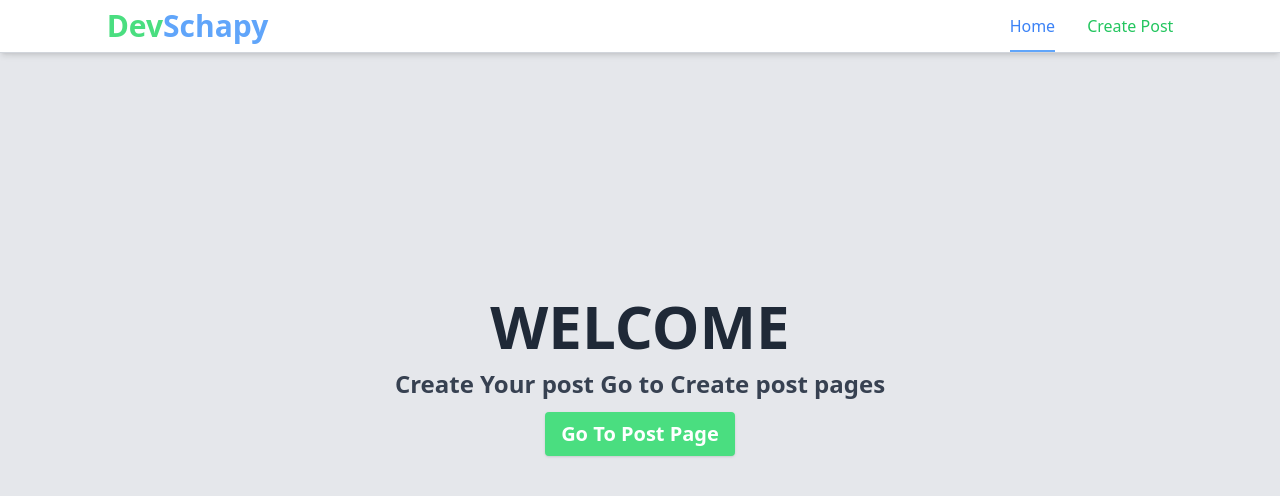
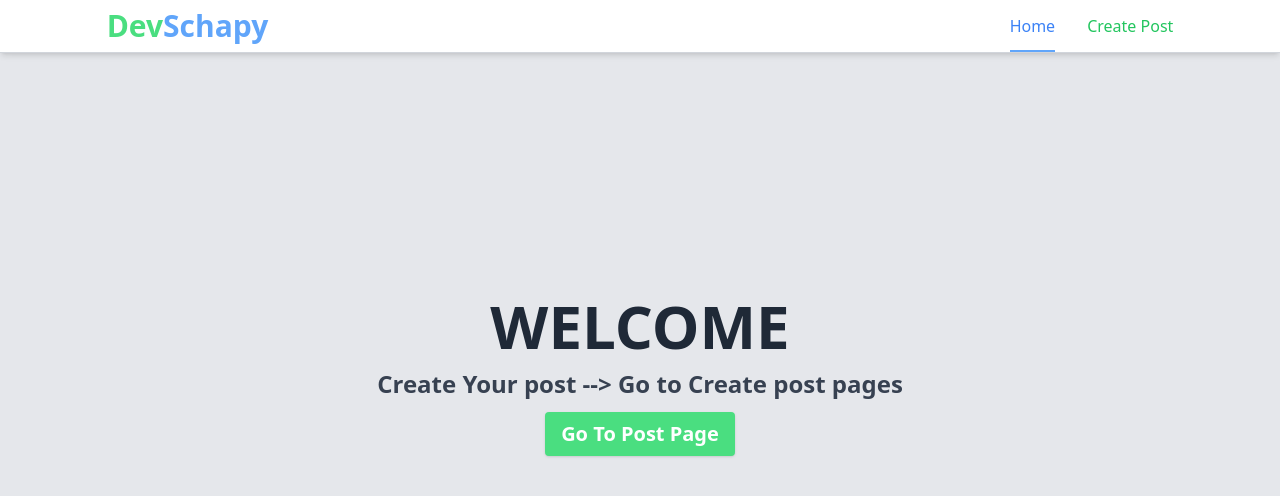
Before and after one commit to devschapy/Vue-blog-page, a Vue app: page / in a window 1280 px wide. Shown: the top 496 px of the page. Built offline with nearby package versions, Linux system fonts and the light colour scheme.

Commit message:
nothing change

```diff
--- a/src/Pages/HomePage.vue
+++ b/src/Pages/HomePage.vue
@@ -8,7 +8,7 @@
           WELCOME
         </h1>
         <p class="text-center text-gray-700 text-2xl font-semibold">
-          Create Your post Go to Create post pages
+          Create Your post --> Go to Create post pages
         </p>
         <RouterLink
           to="/create/post"
```
